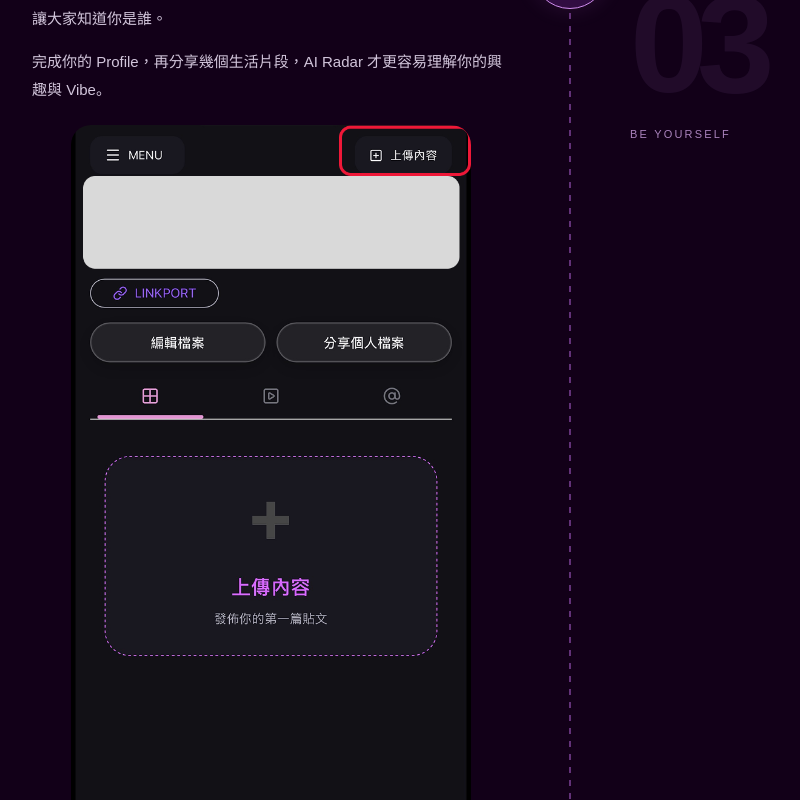
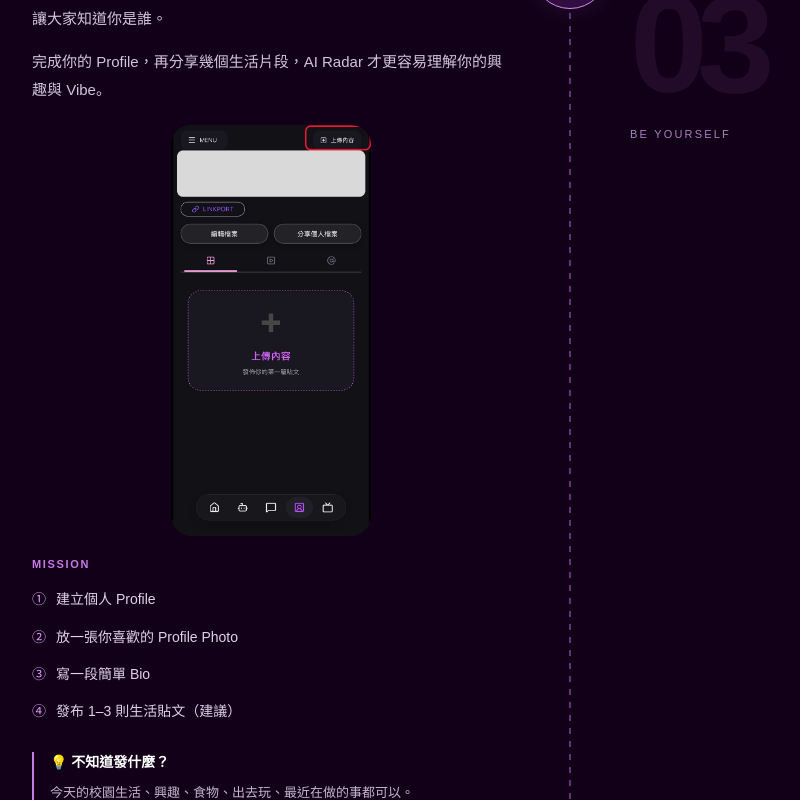
Before and after one commit to stevenchien0726-del/Vibelink-web, a Next.js app: page /vibelink/cute-campus-roadmap in a window 1280 px wide. Shown: the part 2700-3500 px from the top of the page, without its empty margins (70-870 px from the left). Built offline with nearby package versions, Linux system fonts and the light colour scheme.

Commit message:
Reduce campus roadmap screenshots to half size

```diff
--- a/app/vibelink/_components/campus-roadmap.module.css
+++ b/app/vibelink/_components/campus-roadmap.module.css
@@ -22,7 +22,7 @@
 .step::before { content: ''; position: absolute; width: 2px; top: 0; bottom: 0; left: 23px; background: repeating-linear-gradient(to bottom, #a85dcc88 0 6px, transparent 6px 13px); }
 .node { position: absolute; top: 0; left: -2px; width: 52px; height: 76px; display: flex; flex-direction: column; justify-content: center; align-items: center; gap: 5px; border: 1px solid #cf8cec; border-radius: 28px; background: #310d42; color: #efd4ff; box-shadow: 0 0 22px #c77aea20; font-weight: 900; z-index: 1; }
 .stepBody { position: relative; min-width: 0; }
-.stepScreenshot { display: block; width: 100%; max-width: 400px; height: auto; margin: 20px auto; border-radius: 20px; overflow: hidden; }
+.stepScreenshot { display: block; width: 50%; max-width: 200px; height: auto; margin: 20px auto; border-radius: 20px; overflow: hidden; }
 .step h2 { font-weight: 800; font-size: clamp(24px, 3vw, 34px); line-height: 1.4; margin: 10px 0 22px; letter-spacing: -.03em; }
 .copy p { color: #d2c5db; font-size: 15px; line-height: 1.9; margin: 0 0 14px; }
 .features { margin: 25px 0; }.features > div { display: flex; gap: 13px; padding: 16px 0; border-bottom: 1px solid #c77aea22; }.features svg { color: var(--purple); flex-shrink: 0; margin-top: 3px; }.features h3 { font-weight: 800; font-size: 17px; }.features p { font-size: 13px; line-height: 1.8; color: var(--muted); margin-top: 4px; }
--- a/app/vibelink/_components/campus-roadmap.tsx
+++ b/app/vibelink/_components/campus-roadmap.tsx
@@ -63,7 +63,7 @@ function RoadmapStep({ roadmap, index }: { roadmap: CampusRoadmap; index: number
         <h2 id={`step-title-${index + 1}`}>{step.title}</h2>
         {step.id === "interests" ? <p className={styles.exploreBadge}>自由探索</p> : null}
         <div className={styles.copy}>{step.paragraphs.map(text => <p key={text}>{text}</p>)}</div>
-        {screenshot ? <Image {...screenshot} alt={screenshot.alt} className={styles.stepScreenshot} sizes="(max-width: 767px) calc(100vw - 106px), (max-width: 965px) calc(50vw - 82px), 400px" loading="lazy" /> : null}
+        {screenshot ? <Image {...screenshot} alt={screenshot.alt} className={styles.stepScreenshot} sizes="(max-width: 767px) calc(50vw - 53px), (max-width: 965px) calc(25vw - 41px), 200px" loading="lazy" /> : null}
         {screenshot && (step.id === "tag" || step.id === "radar") ? <p className={styles.hint}>{roadmap.campusScreenshotCaption}</p> : null}
         {step.id === "world" ? <div className={styles.features}>{roadmap.features.map(([title, body], i) => { const FeatureIcon = [Radar, AtSign, Compass][i]; return <div key={title}><FeatureIcon size={22} aria-hidden="true" /><div><h3>{title}</h3><p>{body}</p></div></div>; })}</div> : null}
         {step.id === "download" ? <DownloadLinks /> : null}
```
